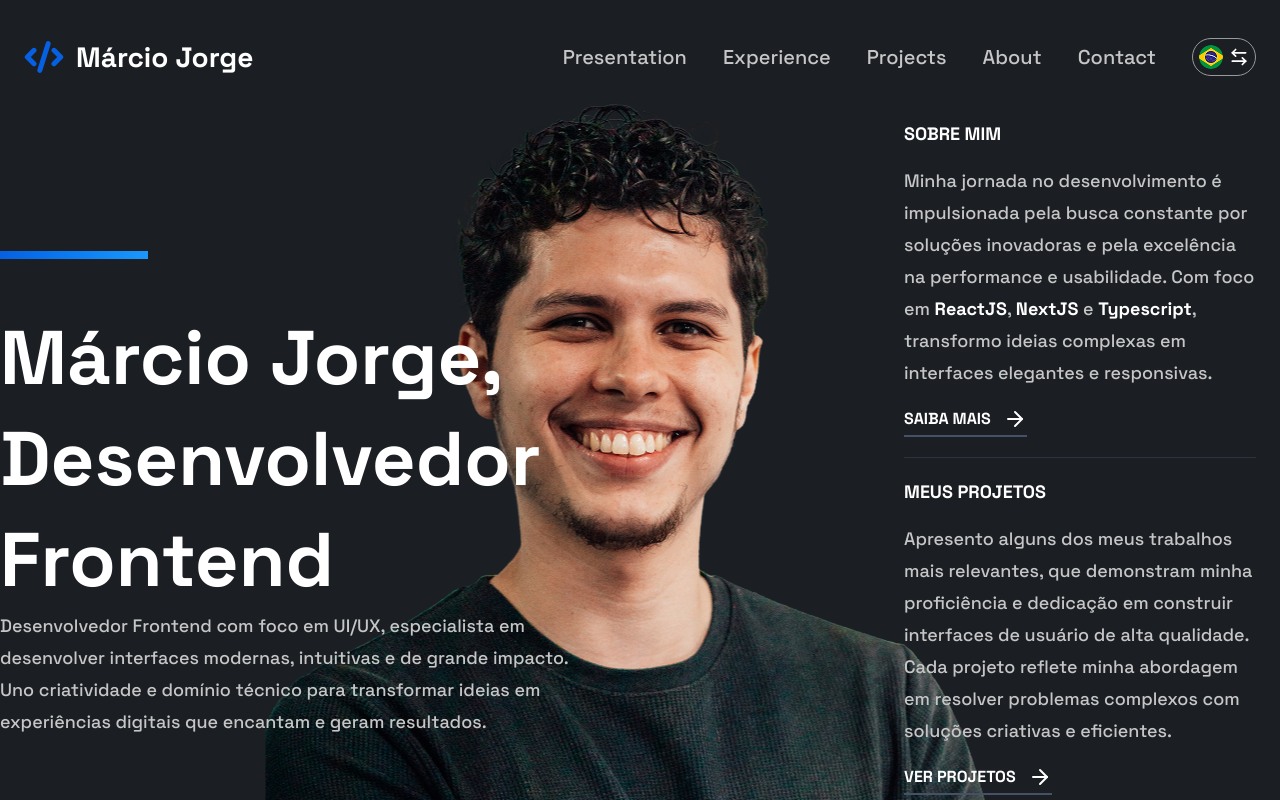
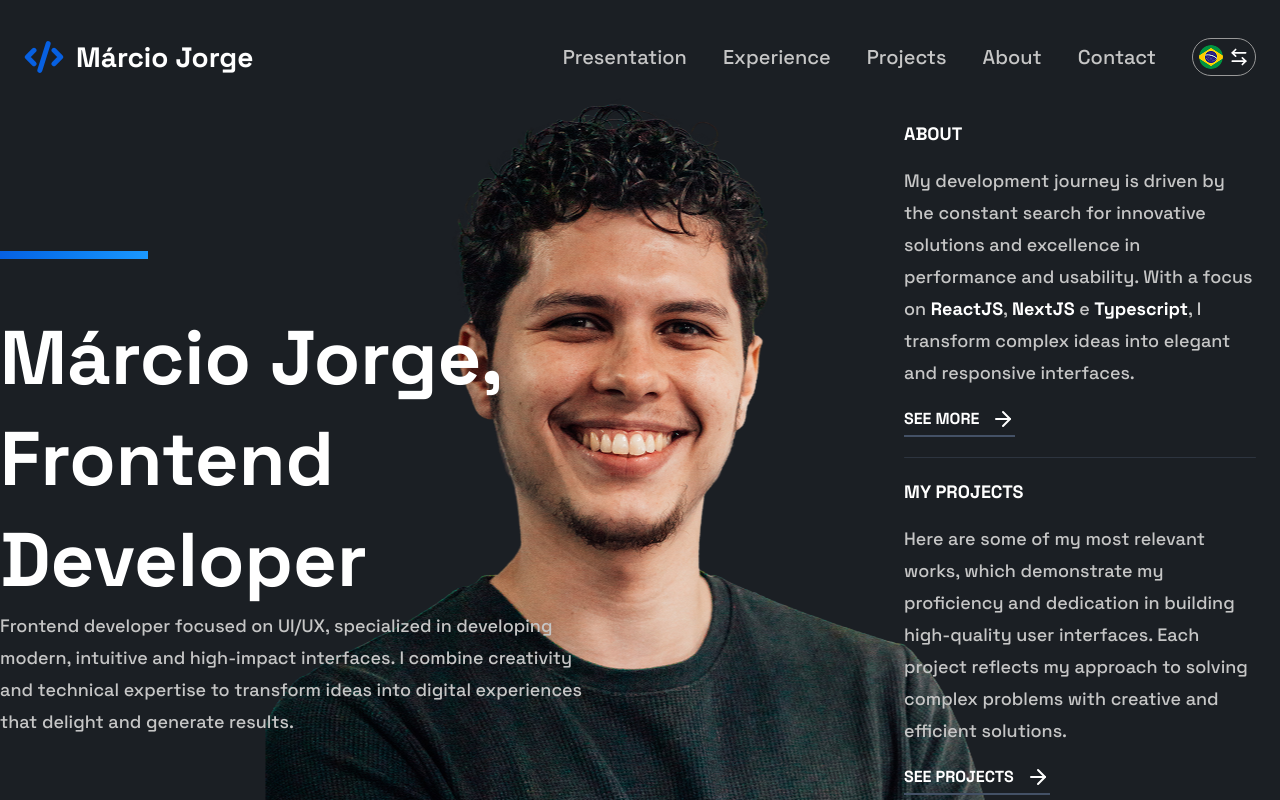
Before and after one commit to MarcioJorgeMelo/portfolio, a Next.js app: page /en in a window 1280 px wide. Shown: the top 800 px of the page. Built offline with nearby package versions, Linux system fonts and the light colour scheme.

Commit message:
feat(tmp): add translation on PresentationSection

```diff
--- a/src/components/presentationSection.tsx
+++ b/src/components/presentationSection.tsx
@@ -11,8 +11,11 @@ import { CurriculumDownloadButtonEnum } from "@/@types/curriculumDownloadButtonE
 import { Button } from "./ui/button";
 import Image from "next/image";
 import { useState } from "react";
+import { useTranslations } from "next-intl";
 
 const Presentation = () => {
+  const t = useTranslations("Presentation");
+
   const [hoveredId, setHoveredId] = useState<string | null>(null);
 
   return (
@@ -46,18 +49,15 @@ const Presentation = () => {
             <div className="w-full flex flex-col items-start gap-2.5 sm:gap-12">
               <div className="w-full max-w-[96px] bg-gradient-to-r from-primary-blue to-secondary-blue h-[5px] sm:max-w-[148px] sm:h-2" />
               <h1 className="text-white text-2xl ssm:text-[26px] xsm:text-[28px] sm:text-[76px] font-bold">
-                Márcio Jorge,
+                {t("title1")}
                 <br />
-                Desenvolvedor Frontend
+                {t("title2")}
               </h1>
             </div>
           </aside>
           <aside className="py-6 flex flex-col w-full sm:p-0">
             <p className="text-text-secondary leading-8 font-medium sm:text-xss">
-              Desenvolvedor Frontend com foco em UI/UX, especialista em
-              desenvolver interfaces modernas, intuitivas e de grande impacto.
-              Uno criatividade e domínio técnico para transformar ideias em
-              experiências digitais que encantam e geram resultados.
+              {t("title-description")}
             </p>
           </aside>
         </div>
@@ -86,16 +86,14 @@ const Presentation = () => {
 
       <aside className="w-full flex gap-6 pt-6 sm:max-w-[400px] sm:flex-col sm:gap-5 sm:p-0 sm:px-6">
         <div className="hidden sm:flex flex-col gap-[18px]">
-          <h3 className="text-xss text-white font-bold">SOBRE MIM</h3>
+          <h3 className="text-xss text-white font-bold">{t("about-title")}</h3>
 
           <p className="text-xss leading-8 font-medium text-text-secondary">
-            Minha jornada no desenvolvimento é impulsionada pela busca constante
-            por soluções inovadoras e pela excelência na performance e
-            usabilidade. Com foco em{" "}
-            <span className="text-white font-bold">ReactJS</span>,{" "}
-            <span className="text-white font-bold">NextJS</span> e{" "}
-            <span className="text-white font-bold">Typescript</span>, transformo
-            ideias complexas em interfaces elegantes e responsivas.
+            {t.rich("about-description", {
+              react: (chunks) => <span className="text-white font-bold">{chunks}</span>,
+              next: (chunks) => <span className="text-white font-bold">{chunks}</span>,
+              ts: (chunks) => <span className="text-white font-bold">{chunks}</span>,
+            })}
           </p>
 
           <Link
@@ -107,7 +105,7 @@ const Presentation = () => {
             <span className="absolute left-0 bottom-0 w-full h-[2px] bg-white origin-left scale-x-0 transition-transform duration-300 group-hover:scale-x-100" />
 
             <span className="relative z-10 flex items-center gap-3">
-              SAIBA MAIS
+              {t("about-link")}
               <ArrowRight className="transition-transform duration-300 group-hover:translate-x-1" />
             </span>
           </Link>
@@ -116,13 +114,10 @@ const Presentation = () => {
         <div className="hidden sm:block w-full h-[1px] bg-[#2D343F] rounded-full" />
 
         <div className="hidden sm:flex flex-col gap-[18px]">
-          <h3 className="text-xss text-white font-bold">MEUS PROJETOS</h3>
+          <h3 className="text-xss text-white font-bold">{t("projects-title")}</h3>
 
           <p className="text-xss leading-8 font-medium text-text-secondary">
-            Apresento alguns dos meus trabalhos mais relevantes, que demonstram
-            minha proficiência e dedicação em construir interfaces de usuário de
-            alta qualidade. Cada projeto reflete minha abordagem em resolver
-            problemas complexos com soluções criativas e eficientes.
+            {t("projects-description")}
           </p>
 
           <Link
@@ -134,7 +129,7 @@ const Presentation = () => {
             <span className="absolute left-0 bottom-0 w-full h-[2px] bg-white origin-left scale-x-0 transition-transform duration-300 group-hover:scale-x-100" />
 
             <span className="relative z-10 flex items-center gap-3">
-              VER PROJETOS
+              {t("projects-link")}
               <ArrowRight className="transition-transform duration-300 group-hover:translate-x-1" />
             </span>
           </Link>
@@ -143,7 +138,7 @@ const Presentation = () => {
         <div className="hidden sm:block w-full h-[1px] bg-[#2D343F] rounded-full" />
 
         <div className="w-full flex flex-col gap-6 sm:justify-center sm:items-center sm:px-3 sm:py-10 sm:rounded-tr-[6px] sm:rounded-tl-[6px] sm:bg-light-background">
-          <h3 className="text-white text-xss font-bold">ENTRE EM CONTATO</h3>
+          <h3 className="text-white text-xss font-bold">{t("contactMe-section")}</h3>
 
           <div className="flex gap-5 items-center">
             {socialLinks.map((link) => (
@@ -154,11 +149,10 @@ const Presentation = () => {
                 rel="noopener noreferrer"
                 onMouseEnter={() => setHoveredId(link.id)}
                 onMouseLeave={() => setHoveredId(null)}
-                className={`transition-opacity duration-500 ${
-                  hoveredId && hoveredId !== link.id
-                    ? "opacity-30"
-                    : "opacity-100"
-                }`}
+                className={`transition-opacity duration-500 ${hoveredId && hoveredId !== link.id
+                  ? "opacity-30"
+                  : "opacity-100"
+                  }`}
               >
                 <link.icon className="w-6 h-6 text-white" />
               </Link>
```
